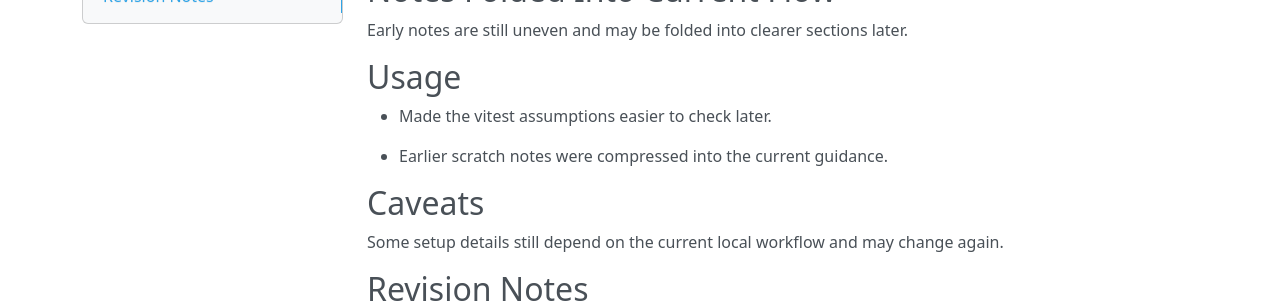
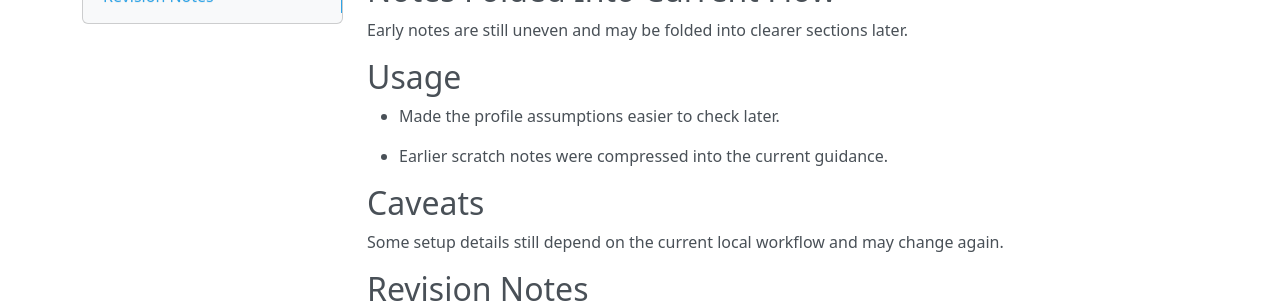
Before and after one commit to sebastianspicker/rae, an MkDocs documentation site: the page built from docs/README.md, in a window 1280 px wide. Shown: the part 336-639 px from the top of the page. Built offline with MkDocs 1.6.1, drawn with Linux system fonts in a browser that asks for light colours; nearby versions of some CDN libraries.

Commit message:
docs(profile): clarify operator guidance for profile

```diff
--- a/docs/README.md
+++ b/docs/README.md
@@ -11,7 +11,7 @@ This page keeps the current readme guidance concise after earlier rough notes.
 Early notes are still uneven and may be folded into clearer sections later.
 
 ## Usage
-- Made the vitest assumptions easier to check later.
+- Made the profile assumptions easier to check later.
 
 - Earlier scratch notes were compressed into the current guidance.
 
--- a/docs/javascripts/mathjax.js
+++ b/docs/javascripts/mathjax.js
@@ -55,3 +55,5 @@ export function dockerService() {
 export function profileService() {
   return { scope: "profile", status: "ready" };
 }
+
+// forced-profile-13
```
